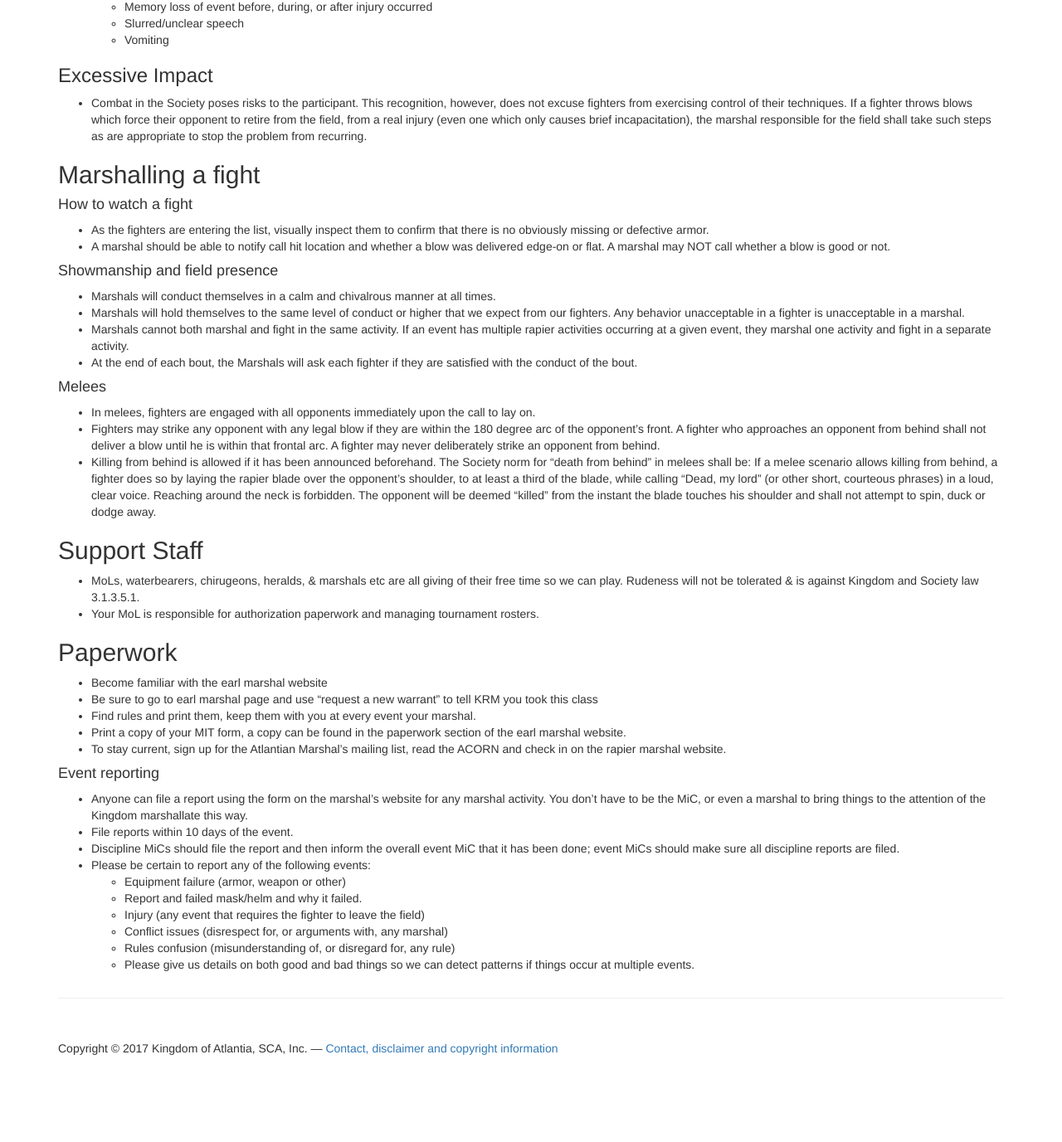
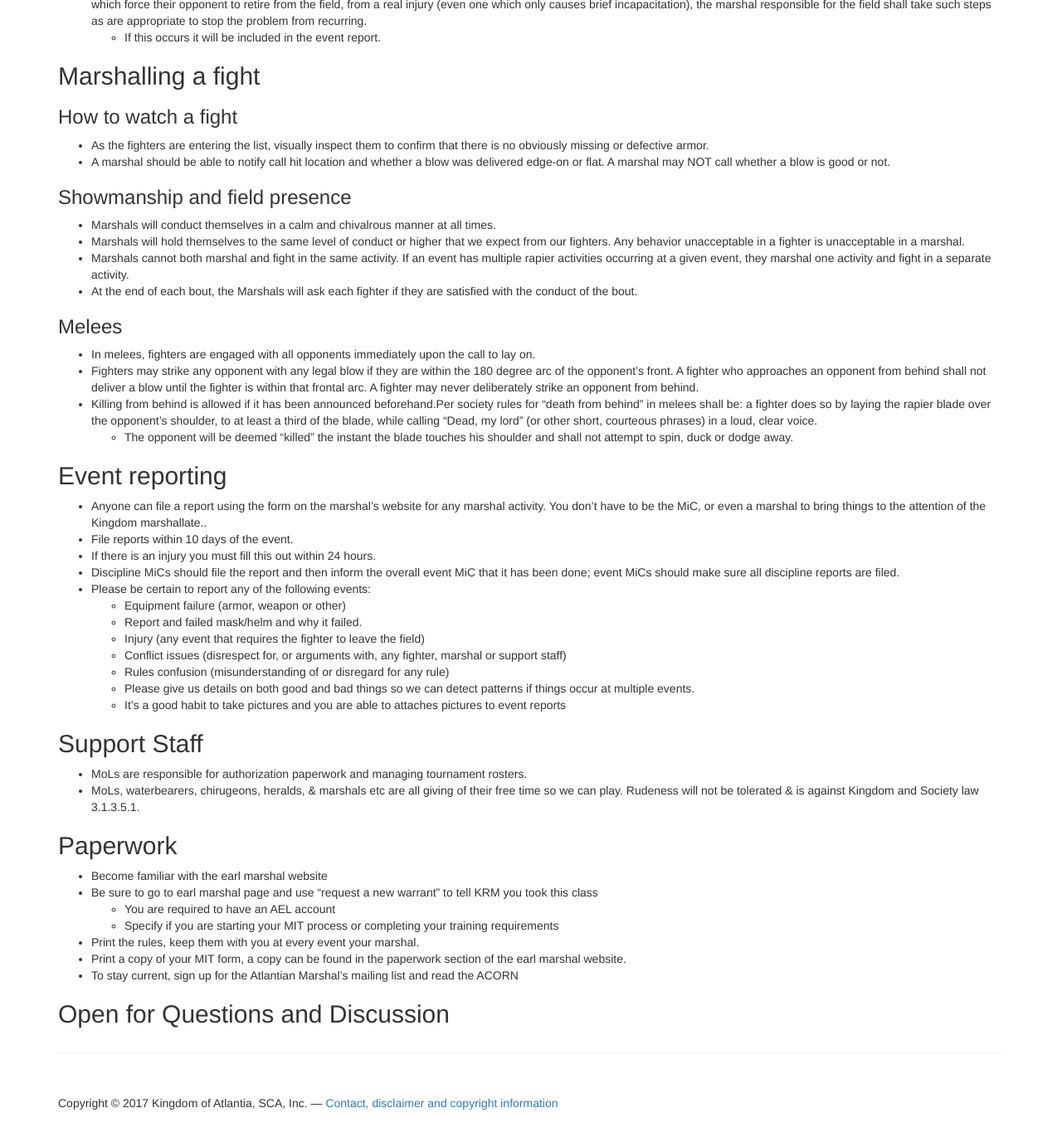
Before and after one commit to academie-de-espee/earl-marshal, a Jekyll site: the page built from training/rapier-marshal.md, in a window 1280 px wide and 1400 px high, scrolled down 5321 px. Shown: the top 1377 px of the window at 83% size. Built offline with Jekyll 4.4.1, drawn with Linux system fonts in a browser that asks for light colours; before the commit the page ends 6655 px from its top, so only the background shows below that; some of the changed text lies outside the part shown.

Commit message:
latest updates

```diff
--- a/training/rapier-marshal.md
+++ b/training/rapier-marshal.md
@@ -10,7 +10,8 @@ layout: default
 
 The goal of the Rapier 101 class is to provide individuals with the basic background required to begin a successful journey toward a marshal’s warrant.  While we do touch on many rules, it is not an instruction in all rules of rapier combat.  This outline, in fact, assumes that the instructor and students are thoroughly familiar with the most recent edition of the Society Marshal’s Handbook and Kingdom Policy as it relates to rapier combat. Prospective MITs are required to complete both Rapier 101 and Field 201 before taking the field as MITs.
 
-## MIT Program
+
+## Marshal in Training (MIT) Program
 
 ### Purpose
 * Attempt to ensure a uniformity of training and experience among the marshallate such that rules are being enforced in the same way across the Kingdom.
@@ -20,48 +21,40 @@ The goal of the Rapier 101 class is to provide individuals with the basic backgr
 ### Requirements
 * This class
 * Field Marshal 201
-* A Sponsoring Marshal
+* A sponsoring marshal
+    * Provide guidance and practical instruction to the MIT.
+    * Certify the competence of the MIT.
 * 4+ events, two outside your local group, one outside your region, one with melee activity.
 * MIT Form
 * A copy of the rules
 * When finished, request a rapier marshal warrant with the completed MIT form via the [Kingdom Warrant Website](https://warrant.atlantia.sca.org)
 * Renewal of the class is required every three years.
 
-### Role of Sponsoring Marshal
-* Provide guidance and practical instruction to the MIT.
-* Certify the competence of the MIT.
-
 ## Protective Gear
-
 ### Materials
 * Abrasion-resistant material: material that will withstand normal combat stresses (such as being snagged by an unbroken blade) without tearing.
     * Nylon pantyhose and cotton gauze shirts are examples of unacceptable materials.
 * Puncture-resistant material: any fabric or combination of fabrics that will predictably withstand puncture.
-    * These materials need only be tested at the marshal’s discretion; all other materials must be tested the first time new gear is used, or if no marshal on the field knows a given piece of gear to have been tested.
+    * These materials are required to be  tested every two years and must be tested the first time new gear is used or if no marshal on the field knows a given piece of gear to have been tested. They may also be tested at the marshal’s discretion.
+        * Fabric testing for protective gear should be done as described in the Society Rapier Rules in Appendix 1.
         * UnderArmour, Spandex and other similar stretchy materials are not suitable as puncture-resistant materials. In addition, Kevlar is not an acceptable material as it degrades rapidly.
         * Chain mail shirts are legal armor provided they pass the punch test.  When you inspect them be sure there are no holes (missing links).
 * Rigid Material: puncture-resistant material that will not significantly flex, spread apart, or deform under pressure of 12 Kg applied by a standard mask tester, repeatedly to any single point.
-
-### Testing of Materials
-* Cloth or garment manufacturer's commercial certification that a fabric is rated to 550N. (Documentation must be available at the time of inspection.)
-* Use of 550N garment punch test devices, manufactured by sources acceptable to the Deputy Society Marshal for Rapier Combat.
-* Use of a drop test device which delivers a force, on dropping, of 1.5 joules to the fabric sample via a dull, flat 5/32" (4 mm) metal rod. More specifically, the drop tester must be constructed and used as described in instructions found in Appendix 3 of Society Rapier Rules.
-* Use of a flat-broken foil blade to thrust against the material. To conduct this test, lay the material to be tested on firm ground or penetrable material (not hard packed dirt, concrete or similarly hard surfaces). Holding the broken blade in both hands, punch the material four times, increasing the force each time. After each punch, examine the material. For these tests, if the material in question has been completely penetrated, or penetrated in more than one layer, it fails. If only the top layer has been damaged, then it passes.
-* Marshal should acquire and bring appropriate armor and mask testing equipment to practices and events they run.
+* Marshals should acquire and bring appropriate armor and mask testing equipment to practices and events they run.
 
 
 ## Armor Standards and Inspections
 
 ### How to Inspect
-* Remember, inspections are pass/fail first. Ensure that the fighter knows that he or she has passed or failed, and provide the reason for any failure.  A fighter should be given the opportunity to remedy the failure and return to the marshal who failed the item for re-inspection.
+* Remember, inspections are pass/fail first. Ensure that the fighter knows that they have passed or failed, and provide the reason for any failure.  A fighter should be given the opportunity to remedy the failure and return to the marshal who failed the item for re-inspection.
 * If you wish to provide an opinion on an item, such as one that may be legal, but close to failure, be clear in your language so that the fighter understands that the information that you are offering is your opinion, not a requirement.
 * Conduct the inspection in the same order every time—this will help you avoid making errors
     * Have you signed in with the MOL?
     * Are you wearing groin protection as required?
-    * Has  your armor passed a punch test in the last 2 years?
+    * Has your armor passed a punch test in the last 2 years?
     * Armor first, head to toes, then weapons
 
-### Head
+#### Head
 * Checking masks and helms for fit, wear and padding. Mask and helms should be inspected both on **AND** off the combatant at every event. “It is the mask I always wear” is **NOT** sufficient.
 * Masks and helms must be inspected at each event and each day for multi-day events. Combatants with masks and helms that do not meet society minimum requirements should be given the opportunity to correct the issue, but if they are unable or unwilling, they cannot be allowed to fight in that mask or helm.
 * Must be secured as to not be dislodged or removed during combat.
@@ -75,16 +68,16 @@ The goal of the Rapier 101 class is to provide individuals with the basic backgr
 * All other areas of the head and neck must be covered by puncture resistant material.
 * Marshals, please perform inspections at your local practices such that combatants are not caught unaware at an event. We would be well served if each of us carry extra appropriate foam padding in our kit as to assist in repairs.
 
-### Neck
+#### Neck
 * For heavy rapier and cut and thrust rapier, additional throat protection is required; it shall consist of rigid material, covering the entire throat, and shall be backed by either puncture resistant material (as a hood), one quarter inch (1/4") (6 mm) of open cell foam, or their equivalents. The cervical vertebrae shall also be protected by rigid material, provided by some combination of gorget, helm, and/or hood insert.
 
-### Torso
+#### Torso
 * The entire torso (the chest, back, abdomen, groin, and sides up to and including the armpits) must be covered with at least puncture-resistant material.
 * Acceptable minimum armpit coverage is provided by a triangle extending from the armpit seam, covering the lower half of the sleeve at the seam, and extending down the inner/under arm, one-third the distance to the fighter's elbow
 * Ask the fighter to step forward and lunge.  Make sure that the torso is still covered by least puncture-resistant material
-* Male fighters shall wear rigid groin protection. Any ventilation holes large enough to admit a broken blade must be covered from the outside with at least puncture-resistant material.
+* Male fighters shall wear rigid groin protection.
 
-### Legs & Arms
+#### Legs & Arms
 * Abrasion-resistant material is required on arms (save as noted above for armpits), legs, and any area not otherwise mentioned in these rules.
 * Feet shall be protected by boots, shoes, or sandals, comprised of at least abrasion-resistant material.
 * Hands shall be protected by gloves, made of abrasion resistant material.
@@ -103,8 +96,9 @@ The goal of the Rapier 101 class is to provide individuals with the basic backgr
 * All blade tips must include adequate protection against punch-through of the blade. Examples include, but are not limited to:
     * A metal disc (such as a washer) placed between the end of the blade and the tip.
     *  A nut or other blunt metal object welded to the end of the blade in compliance with the Corporate Rules for Rapier in the Society for Creative Anachronism, Incorporated.
+    * The Darkwood heavy rapier tips are allowed, as long as they are installed per the manufacturer’s instructions and do not need a washer or nut.
 * Tips must be firmly taped or glued in place. The tip must be of a color contrasting with the blade so that the tip's absence is readily apparent. If tape is used, it must contrast with both blade and tip
-* Any blade with kinks, sharp bends, or cracks shall fail.
+* Any blade with kinks, sharp bends, or cracks fails. We do not allow blades with burs on the field. Should burs occur on a blade they should be filed down before the blade is allowed on the field.
 
 ### Rigid Parry
 * Rigid parrying devices will be made of sturdy, lightweight materials, resistant to breakage & splintering and does not have any sharp edges.
@@ -122,27 +116,34 @@ The goal of the Rapier 101 class is to provide individuals with the basic backgr
 
 ### Selecting marshals
    * Authorizing marshals should be experienced individuals who know rapier combat well
-   * They must be willing to let the authorizing fighter stand on his or her own merits and be willing to fail an individual
+   * They must be willing to let the authorizing fighter stand on their own merits and be willing to fail an individual
    * At least one marshal must be from a group outside of the authorizing fighter’s local group.
    * The marshals should not regularly practice with the candidate.
 
 ### Questions
    * Authorizing fighter must have read the rules of the list and must demonstrate a command of them.
    * Marshals will not answer questions for fighters, nor provide hints
-   * Authorizing fighter should be encouraged to demonstrate a point (of say, how to obtain engagement) if he/she cannot express the requirements clearly verbally
-   * Authorizing fighter will not proceed to the fighting phases unless he or she has demonstrated a thorough knowledge of the rules of the list.
+   * Authorizing fighter should be encouraged to demonstrate a point (of say, how to obtain engagement) if they cannot express the requirements clearly verbally
+   * Authorizing fighter will not proceed to the fighting phases unless the fighter has demonstrated a thorough knowledge of the rules of the list.
+   * These three questions should be asked first in every question section of an authorization.
+      * Have you gone through event check in?
+      * Have you signed in the MOL?
+      * Have you read the rules for rapier combat?
 
 ### Phases
    * Provide clear instruction to both the authorizing fighter and the user:
-      * Phase 1 the usher is primarily defensive, and the authorizing fighter fighters to the best of his/her ability.  Both fighters should call the location of a blow and whether it is light or good
+      * Phase 1: the usher is primarily defensive, and the authorizing fighter fighters to the best of his/her ability.  Both fighters should call the location of a blow and whether it is light or good
          * Phase 1 should be relatively brief—does the fighter show baseline competence and the ability to throw, and recognize,  a telling blow
-      * Phase 2 the usher is expected to be much more active on offense.  Both fighters should call the location of a blow and whether it is light or good.
+      * Phase 2: the usher is expected to be much more active on offense.  Both fighters should call the location of a blow and whether it is light or good.
          * Phase 2 is longer than Phase 1 and includes real pressure from the usher.  The goal is to confirm that the authorizing fighter will not react to stress in an unsafe manner.
-      * Phase 3, the usher and authorizing fighter fight as in phase two, but act out and acknowledge all blows as in a tournament
+      * Phase 3: the usher and authorizing fighter act out and acknowledge all blows as in a tournament
          * Phase 3 will include more pressure from the usher as if they were fighting a real tournament.
+      * In between each phase call a hold, the usher and marshals should confer privately the results of each phase.
+      * If at any point the usher or marshal determine the fighter is not safe, the authorization must halt.
 
 ### Criteria for passing for light rapier and heavy rapier
-   * Comprehension and application of the SCA Rules of the List, SCA Rapier Marshal's Handbook, and the “General Policies” and “Rapier Combat” sections of the “Polices of the Kingdom Earl Marshal” in the Atlantian Book of Policy.
+   * Comprehension and application of the SCA Rules of the List, SCA Rapier Marshal's Handbook, and the “General Policies” and “Rapier Combat” sections of the “Policies of the Kingdom Earl Marshal” in the Atlantian Book of Policy.
+      * The fighter must know the intent and spirit of the law. They do not need to know the letter of the law.
    * Ability to properly execute and acknowledge various valid blows.
    * Safe and competent execution of offense and defense during actual combat. Fighter should be able to adjust defense to protect different parts of the body as blows are thrown to those areas.
    * Authorizing fighter must behave and fight in such a fashion as to not be a danger to himself/herself or others
@@ -184,45 +186,52 @@ The goal of the Rapier 101 class is to provide individuals with the basic backgr
 
 ### Excessive Impact
 * Combat in the Society poses risks to the participant. This recognition, however, does not excuse fighters from exercising control of their techniques. If a fighter throws blows which force their opponent to retire from the field, from a real injury (even one which only causes brief incapacitation), the marshal responsible for the field shall take such steps as are appropriate to stop the problem from recurring.
+    * If this occurs it will be included in the event report.
 
 
 ## Marshalling a fight
-#### How to watch a fight
+### How to watch a fight
 * As the fighters are entering the list, visually inspect them to confirm that there is no obviously missing or defective armor.
 * A marshal should be able to notify call hit location and whether a blow was delivered edge-on or flat.  A marshal may NOT call whether a blow is good or not.
 
-#### Showmanship and field presence
+### Showmanship and field presence
 * Marshals will conduct themselves in a calm and chivalrous manner at all times.
 * Marshals will hold themselves to the same level of conduct or higher that we expect from our fighters. Any behavior unacceptable in a fighter is unacceptable in a marshal.
 * Marshals cannot both marshal and fight in the same activity. If an event has multiple rapier activities occurring at a given event, they marshal one activity and fight in a separate activity.
 * At the end of each bout, the Marshals will ask each fighter if they are satisfied with the conduct of the bout.
 
-#### Melees
+### Melees
 * In melees, fighters are engaged with all opponents immediately upon the call to lay on.
-* Fighters may strike any opponent with any legal blow if they are within the 180 degree arc of the opponent's front. A fighter who approaches an opponent from behind shall not deliver a blow until he is within that frontal arc. A fighter may never deliberately strike an opponent from behind.
-* Killing from behind is allowed if it has been announced beforehand. The Society norm for "death from behind" in melees shall be: If a melee scenario allows killing from behind, a fighter does so by laying the rapier blade over the opponent's shoulder, to at least a third of the blade, while calling "Dead, my lord" (or other short, courteous phrases) in a loud, clear voice. Reaching around the neck is forbidden. The opponent will be deemed "killed" from the instant the blade touches his shoulder and shall not attempt to spin, duck or dodge away.
+* Fighters may strike any opponent with any legal blow if they are within the 180 degree arc of the opponent's front. A fighter who approaches an opponent from behind shall not deliver a blow until the fighter is within that frontal arc. A fighter may never deliberately strike an opponent from behind.
+* Killing from behind is allowed if it has been announced beforehand.Per society rules for "death from behind" in melees shall be: a fighter does so by laying the rapier blade over the opponent's shoulder, to at least a third of the blade, while calling "Dead, my lord" (or other short, courteous phrases) in a loud, clear voice.
+    * The opponent will be deemed "killed" the instant the blade touches his shoulder and shall not attempt to spin, duck or dodge away.
 
 
-## Support Staff
-* MoLs, waterbearers, chirugeons, heralds, & marshals etc are all giving of their free time so we can play. Rudeness will not be tolerated & is against Kingdom and Society law 3.1.3.5.1.
-* Your MoL is responsible for authorization paperwork and managing tournament rosters.
-
-
-## Paperwork
-* Become familiar with the earl marshal website
-* Be sure to go to earl marshal page and use “request a new warrant” to tell KRM you took this class
-* Find rules and print them, keep them with you at every event your marshal.
-* Print a copy of your MIT form, a copy can be found in the paperwork section of the earl marshal website.
-* To stay current, sign up for the Atlantian Marshal’s mailing list, read the ACORN and check in on the rapier marshal website.
-
-#### Event reporting
-* Anyone can file a report using the form on the marshal’s website for any marshal activity. You don’t have to be the MiC, or even a marshal to bring things to the attention of the Kingdom marshallate this way.
+## Event reporting
+* Anyone can file a report using the form on the marshal’s website for any marshal activity. You don’t have to be the MiC, or even a marshal to bring things to the attention of the Kingdom marshallate..
 * File reports within 10 days of the event.
+* If there is an injury you must fill this out within 24 hours.
 * Discipline MiCs should file the report and then inform the overall event MiC that it has been done; event MiCs should make sure all discipline reports are filed.
 * Please be certain to report any of the following events:
     * Equipment failure (armor, weapon or other)
     * Report and failed mask/helm and why it failed.
     * Injury (any event that requires the fighter to leave the field)
-    * Conflict issues (disrespect for, or arguments with, any marshal)
-    * Rules confusion (misunderstanding of, or disregard for, any rule)
+    * Conflict issues (disrespect for, or arguments with, any fighter, marshal or support staff)
+    * Rules confusion (misunderstanding of or disregard for any rule)
     * Please give us details on both good and bad things so we can detect patterns if things occur at multiple events.
+    * It’s a good habit to take pictures and you are able to attaches pictures to event reports
+
+## Support Staff
+* MoLs are responsible for authorization paperwork and managing tournament rosters.
+* MoLs, waterbearers, chirugeons, heralds, & marshals etc are all giving of their free time so we can play. Rudeness will not be tolerated & is against Kingdom and Society law 3.1.3.5.1.
+
+## Paperwork
+* Become familiar with the earl marshal website
+* Be sure to go to earl marshal page and use “request a new warrant” to tell KRM you took this class
+    * You are required to have an AEL account
+    * Specify if you are starting your MIT process or completing your training requirements
+* Print the rules, keep them with you at every event your marshal.
+* Print a copy of your MIT form, a copy can be found in the paperwork section of the earl marshal website.
+* To stay current, sign up for the Atlantian Marshal’s mailing list and read the ACORN
+
+## Open for Questions and Discussion
```
Also changed, not shown: other parts of training/rapier-marshal.md (+1 -0 lines).
